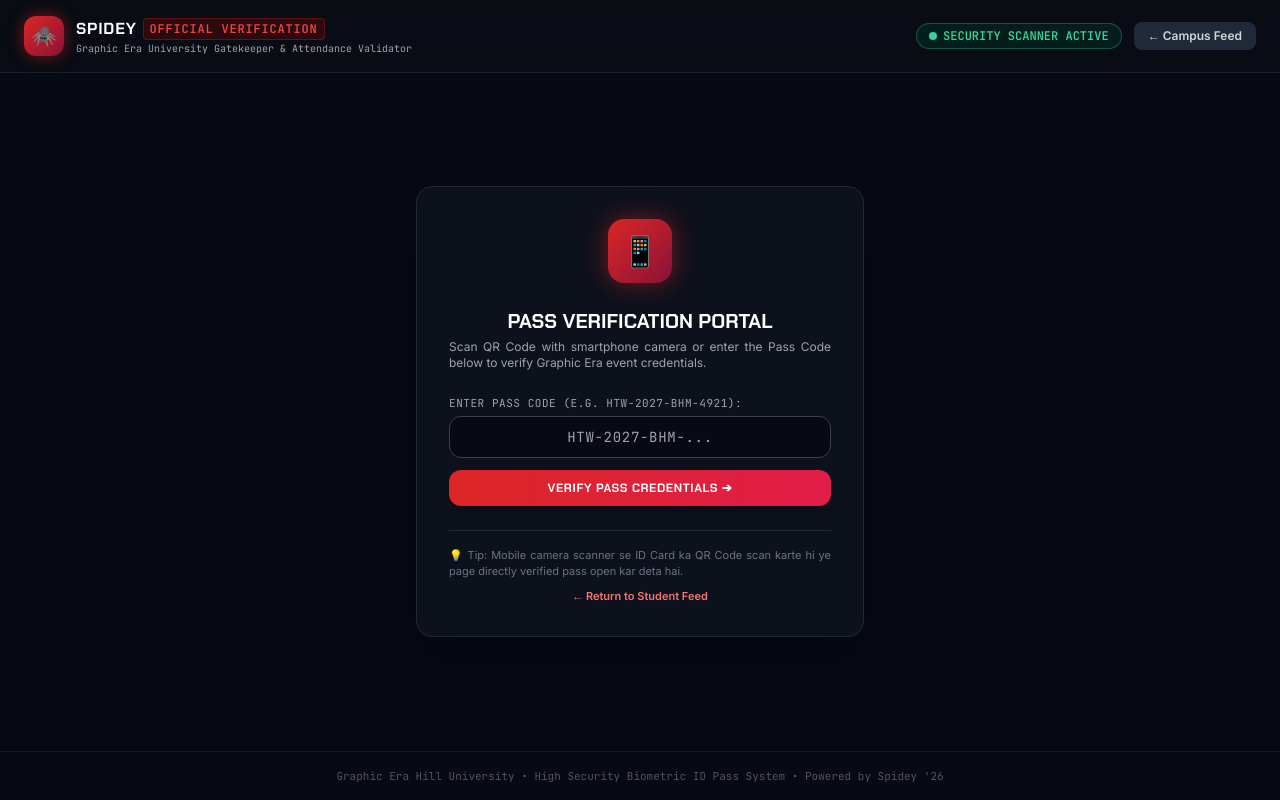
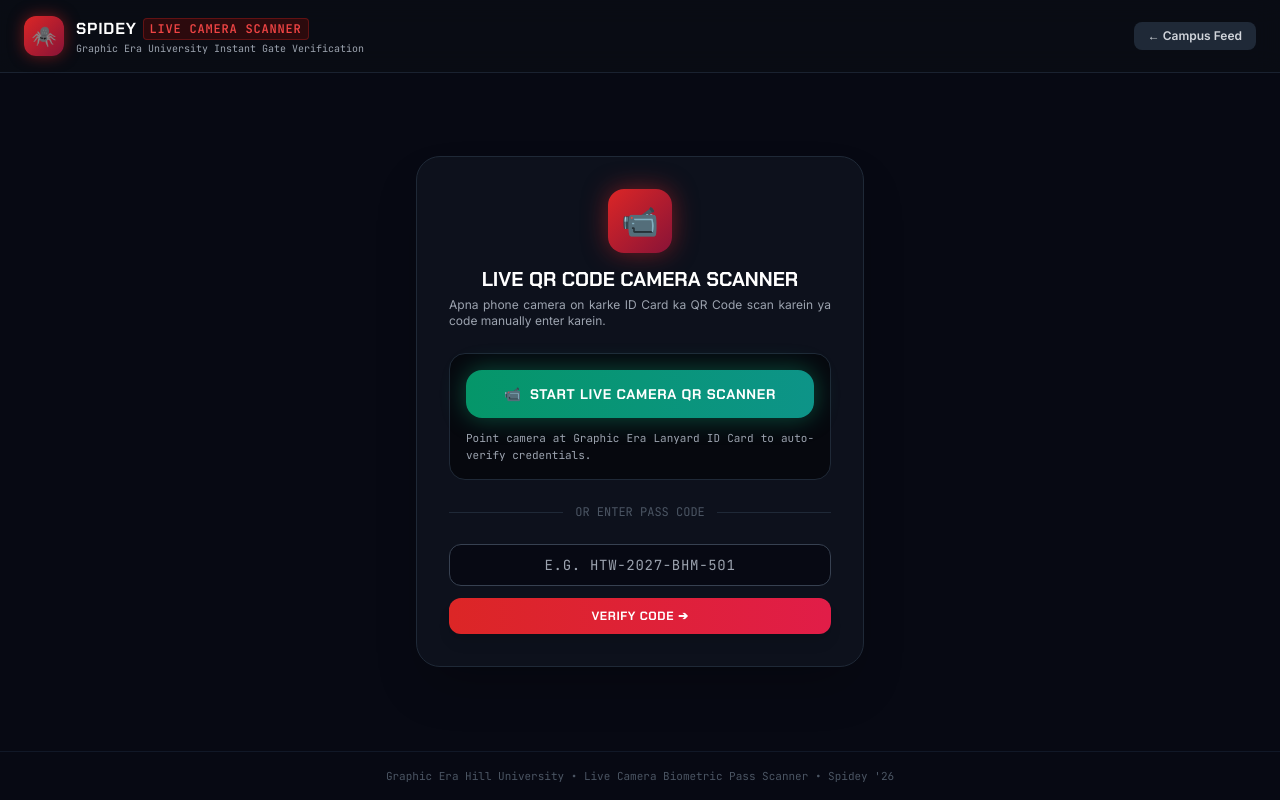
Before and after one commit to ujjwalchaudharyyy/SPIDEY, a React (Vite) app in the folder frontend/: page /verify in a window 1280 px wide. Built offline with nearby package versions, Linux system fonts and the light colour scheme.

Commit message:
feat: ultra smooth snake ID cascade and live camera QR code scanner with audio chime

```diff
--- a/frontend/package.json
+++ b/frontend/package.json
@@ -9,6 +9,7 @@
   },
   "dependencies": {
     "axios": "^1.6.2",
+    "html5-qrcode": "^2.3.8",
     "qrcode": "^1.5.4",
     "react": "^18.2.0",
     "react-dom": "^18.2.0",
--- a/frontend/src/pages/VerifyPass.jsx
+++ b/frontend/src/pages/VerifyPass.jsx
@@ -1,19 +1,46 @@
-import { useState, useEffect } from 'react'
+import { useState, useEffect, useRef } from 'react'
 import { useSearchParams, useParams, useNavigate, Link } from 'react-router-dom'
 import axios from 'axios'
+import { Html5Qrcode } from 'html5-qrcode'
+
+// Audio Chime on Successful Scan
+function playScanChime() {
+  try {
+    const ctx = new (window.AudioContext || window.webkitAudioContext)()
+    const osc = ctx.createOscillator()
+    const gain = ctx.createGain()
+    osc.type = 'sine'
+    osc.frequency.setValueAtTime(880, ctx.currentTime) // A5
+    osc.frequency.exponentialRampToValueAtTime(1320, ctx.currentTime + 0.12) // E6
+    gain.gain.setValueAtTime(0.3, ctx.currentTime)
+    gain.gain.exponentialRampToValueAtTime(0.01, ctx.currentTime + 0.2)
+    osc.connect(gain)
+    gain.connect(ctx.destination)
+    osc.start()
+    osc.stop(ctx.currentTime + 0.2)
+  } catch (e) {
+    // Audio context may require prior interaction
+  }
+}
 
 export default function VerifyPass() {
   const [searchParams] = useSearchParams()
   const routeParams = useParams()
   const navigate = useNavigate()
 
-  const [loading, setLoading] = useState(true)
+  const [loading, setLoading] = useState(false)
   const [verified, setVerified] = useState(false)
   const [passData, setPassData] = useState(null)
   const [checkedIn, setCheckedIn] = useState(false)
   const [checkInTime, setCheckInTime] = useState('')
   const [manualCode, setManualCode] = useState('')
   const [isMarkingCheckin, setIsMarkingCheckin] = useState(false)
+
+  // Camera Scanner States
+  const [isCameraActive, setIsCameraActive] = useState(false)
+  const [cameraError, setCameraError] = useState('')
+  const [cameraFacing, setCameraFacing] = useState('environment') // 'environment' (back) or 'user' (front)
+  const html5QrCodeRef = useRef(null)
 
   // Read query params or route param
   const queryCode = searchParams.get('code') || routeParams.code || ''
@@ -30,33 +57,26 @@
   const queryRole = searchParams.get('role') || ''
   const queryTrack = searchParams.get('track') || ''
 
-  useEffect(() => {
-    async function verifyTicket() {
+  // Function to load and verify a ticket code
+  const loadPassDetails = async (targetCode) => {
+    if (!targetCode || !targetCode.trim()) return
+
     setLoading(true)
+    const code = targetCode.trim().toUpperCase()
 
-      const targetCode = queryCode.trim()
-
-      if (!targetCode) {
-        setLoading(false)
-        setVerified(false)
-        return
-      }
-
-      // 1. First attempt to fetch from backend verification endpoint
+    // 1. First fetch from backend verification endpoint
     let backendPass = null
     try {
-        const res = await axios.get(`/api/events/verify/${encodeURIComponent(targetCode)}`)
+      const res = await axios.get(`/api/events/verify/${encodeURIComponent(code)}`)
       if (res.data?.verified && (res.data?.pass || res.data?.registration)) {
         backendPass = res.data.pass || res.data.registration
       }
-      } catch (err) {
-        // Safe fallback if offline
-      }
+    } catch (err) {}
 
-      // 2. Check local storage for pass data (including high-res photo dataURL)
+    // 2. Check local storage for pass data (including photo dataURL)
     let localPass = null
     try {
-        const storedPassStr = localStorage.getItem(`spider_verified_pass_${targetCode}`)
+      const storedPassStr = localStorage.getItem(`spider_verified_pass_${code}`)
       if (storedPassStr) {
         localPass = JSON.parse(storedPassStr)
       }
@@ -67,13 +87,13 @@
       try {
         const allRegs = JSON.parse(localStorage.getItem('spider_event_registrations') || '[]')
         for (const reg of allRegs) {
-            if (reg.ticket_code === targetCode) {
+          if ((reg.ticket_code || '').toUpperCase() === code) {
             localPass = reg
             break
           }
           if (Array.isArray(reg.attendees)) {
             const found = reg.attendees.find(
-                (a) => (a.ticketCode || '').toUpperCase() === targetCode.toUpperCase()
+              (a) => (a.ticketCode || '').toUpperCase() === code
             )
             if (found) {
               localPass = {
@@ -92,7 +112,7 @@
       } catch (err) {}
     }
 
-      // Merge and prioritize authentic student details
+    // Merge attendee details
     const studentName =
       backendPass?.student_name ||
       localPass?.name ||
@@ -138,14 +158,13 @@
       backendPass?.event_title ||
       localPass?.event_title ||
       queryEvent ||
-        "Graphite'26 Event"
+      "Graphite '26"
 
     const eventVenue =
       backendPass?.event_venue ||
       localPass?.event_venue ||
-        'Block C Auditorium'
+      'Auditorium Block C'
 
-      // Clean Event Time (no double "AM AM")
     let cleanTime = backendPass?.event_time || localPass?.event_time || queryTime || '10:30 AM'
     cleanTime = cleanTime.replace(/\b(AM|PM)\s+\1\b/gi, '$1').trim()
 
@@ -173,7 +192,6 @@
       queryTrack ||
       'General Track'
 
-      // Prioritize authentic uploaded photo
     const photo =
       backendPass?.photo_url ||
       localPass?.photoUrl ||
@@ -187,10 +205,13 @@
     if (isAlreadyCheckedIn) {
       setCheckedIn(true)
       setCheckInTime(backendPass?.checkin_time || 'Checked In')
+    } else {
+      setCheckedIn(false)
+      setCheckInTime('')
     }
 
     const merged = {
-        ticketCode: targetCode,
+      ticketCode: code,
       name: studentName,
       rollNo: rollNumber,
       email,
@@ -225,26 +246,113 @@
     setLoading(false)
   }
 
-    verifyTicket()
-  }, [
-    queryCode,
-    queryName,
-    queryRoll,
-    queryCampus,
-    queryDegree,
-    queryEvent,
-    queryTime,
-    queryDate,
-    queryTeam,
-    queryRole,
-    queryTrack,
-    queryEmail,
-    queryPhone
-  ])
+  // Load pass if queryCode exists on mount or URL change
+  useEffect(() => {
+    if (queryCode && queryCode.trim()) {
+      loadPassDetails(queryCode)
+    } else {
+      setVerified(false)
+      setPassData(null)
+      setLoading(false)
+    }
+  }, [queryCode])
+
+  // Start Live Camera Scanner
+  const startCamera = async (facing = cameraFacing) => {
+    setCameraError('')
+    setIsCameraActive(true)
+
+    // Stop existing instance if any
+    if (html5QrCodeRef.current) {
+      try {
+        await html5QrCodeRef.current.stop()
+      } catch (e) {}
+    }
+
+    setTimeout(async () => {
+      try {
+        const qrScannerId = 'qr-camera-feed'
+        const scannerElement = document.getElementById(qrScannerId)
+        if (!scannerElement) return
+
+        const qrCodeInstance = new Html5Qrcode(qrScannerId)
+        html5QrCodeRef.current = qrCodeInstance
+
+        await qrCodeInstance.start(
+          { facingMode: facing },
+          {
+            fps: 12,
+            qrbox: { width: 260, height: 260 }
+          },
+          async (decodedText) => {
+            // QR Code Successfully Scanned!
+            playScanChime()
+            let extractedCode = decodedText
+
+            try {
+              if (decodedText.includes('code=')) {
+                const urlObj = new URL(decodedText)
+                extractedCode = urlObj.searchParams.get('code') || decodedText
+              }
+            } catch (err) {}
+
+            // Stop Camera
+            try {
+              await qrCodeInstance.stop()
+            } catch (e) {}
+            setIsCameraActive(false)
+
+            // Navigate and load pass
+            navigate(`/verify?code=${encodeURIComponent(extractedCode)}`)
+          },
+          () => {
+            // Frame parse error (silent per-frame scan)
+          }
+        )
+      } catch (err) {
+        setCameraError(
+          'Camera access was denied or not available. Please allow camera permissions or enter the code manually.'
+        )
+        setIsCameraActive(false)
+      }
+    }, 150)
+  }
+
+  // Stop Live Camera Scanner
+  const stopCamera = async () => {
+    if (html5QrCodeRef.current) {
+      try {
+        await html5QrCodeRef.current.stop()
+      } catch (e) {}
+      html5QrCodeRef.current = null
+    }
+    setIsCameraActive(false)
+  }
+
+  // Switch between front and back camera
+  const switchCamera = () => {
+    const nextFacing = cameraFacing === 'environment' ? 'user' : 'environment'
+    setCameraFacing(nextFacing)
+    if (isCameraActive) {
+      startCamera(nextFacing)
+    }
+  }
+
+  // Clean up camera on component unmount
+  useEffect(() => {
+    return () => {
+      if (html5QrCodeRef.current) {
+        try {
+          html5QrCodeRef.current.stop()
+        } catch (e) {}
+      }
+    }
+  }, [])
 
   const handleManualSearch = (e) => {
     e.preventDefault()
     if (manualCode.trim()) {
+      stopCamera()
       navigate(`/verify?code=${encodeURIComponent(manualCode.trim().toUpperCase())}`)
     }
   }
@@ -265,33 +373,8 @@
 
     try {
       await axios.post(`/api/events/verify/${encodeURIComponent(passData.ticketCode)}/checkin`)
-    } catch (err) {
-      // Safe offline fallback
-    } finally {
+    } catch (err) {}
     setIsMarkingCheckin(false)
-    }
-  }
-
-  // Handle in-page photo upload if photo was missing
-  const handlePhotoUploadLocal = (e) => {
-    const file = e.target.files?.[0]
-    if (!file) return
-
-    const reader = new FileReader()
-    reader.onload = (ev) => {
-      const dataUrl = ev.target?.result
-      if (dataUrl && passData) {
-        const updated = { ...passData, photoUrl: dataUrl }
-        setPassData(updated)
-        try {
-          localStorage.setItem(
-            `spider_verified_pass_${passData.ticketCode}`,
-            JSON.stringify(updated)
-          )
-        } catch (err) {}
-      }
-    }
-    reader.readAsDataURL(file)
   }
 
   return (
@@ -306,20 +389,16 @@
             <div className="font-black text-base tracking-wider text-white uppercase flex items-center gap-1.5 font-chakra">
               <span>SPIDEY</span>
               <span className="text-red-500 font-mono text-xs px-1.5 py-0.5 rounded bg-red-950/60 border border-red-800/50">
-                OFFICIAL VERIFICATION
+                LIVE CAMERA SCANNER
               </span>
             </div>
             <p className="text-[10px] text-gray-400 font-mono">
-              Graphic Era University Gatekeeper &amp; Attendance Validator
+              Graphic Era University Instant Gate Verification
             </p>
           </div>
         </Link>
 
         <div className="flex items-center gap-3">
-          <span className="hidden sm:inline-flex items-center gap-1.5 px-3 py-1 rounded-full bg-emerald-950/60 border border-emerald-500/40 text-emerald-400 text-xs font-mono font-bold">
-            <span className="w-2 h-2 rounded-full bg-emerald-400 animate-pulse"></span>
-            SECURITY SCANNER ACTIVE
-          </span>
           <Link
             to="/feed"
             className="px-3.5 py-1.5 rounded-lg bg-gray-800 hover:bg-gray-700 text-gray-300 text-xs font-semibold transition"
@@ -339,8 +418,9 @@
             </p>
           </div>
         ) : verified && passData ? (
+          /* ─── Verified Pass Details Card ─── */
           <div className="w-full space-y-5 animate-fade-in">
-            {/* ─── Top Success Shield Banner ─── */}
+            {/* Top Success Shield Banner */}
             <div className="relative overflow-hidden rounded-3xl bg-gradient-to-b from-emerald-950/60 via-[#0B1510] to-[#080E0B] border-2 border-emerald-500/70 p-6 sm:p-8 shadow-[0_0_60px_rgba(16,185,129,0.3)] text-center">
               <div className="w-20 h-20 mx-auto rounded-full bg-gradient-to-tr from-emerald-600 to-teal-400 flex items-center justify-center text-4xl shadow-[0_0_35px_rgba(16,185,129,0.7)] mb-3">
                 🛡️
@@ -359,7 +439,7 @@
                 {passData.verifiedDate} at {passData.verifiedAt}
               </p>
 
-              {/* ─── Attendance Status & Gate Entry Card ─── */}
+              {/* Attendance Status & Gate Entry Card */}
               <div className="mt-5 pt-4 border-t border-emerald-900/50 flex flex-col sm:flex-row items-center justify-between gap-3 bg-black/40 p-3.5 rounded-2xl">
                 <div className="text-left">
                   <span className="text-[10px] font-mono uppercase tracking-widest text-gray-400 block">
@@ -410,11 +490,10 @@
               </div>
             </div>
 
-            {/* ─── Attendee Credentials Card with Exact Photo & Name ─── */}
+            {/* Attendee Credentials Card with Exact Photo & Name */}
             <div className="rounded-3xl bg-[#0D111C] border border-gray-800 p-6 sm:p-8 shadow-2xl space-y-6">
               {/* Photo & Name Section */}
               <div className="flex flex-col sm:flex-row items-center gap-6 pb-6 border-b border-gray-800">
-                {/* Generous Portrait Photo Frame (Faces are never cut!) */}
                 <div className="relative w-32 sm:w-36 h-40 sm:h-44 rounded-2xl overflow-hidden border-2 border-emerald-500 shadow-[0_0_30px_rgba(16,185,129,0.4)] bg-[#0A0D15] shrink-0">
                   {passData.photoUrl ? (
                     <img
@@ -426,17 +505,8 @@
                     <div className="w-full h-full flex flex-col items-center justify-center bg-gradient-to-b from-[#181D2C] to-[#0D101A] text-gray-400 p-2 text-center">
                       <span className="text-4xl mb-1">👤</span>
                       <span className="text-[10px] font-mono text-gray-400 uppercase font-semibold">
-                        No Photo
+                        Student Photo
                       </span>
-                      <label className="mt-2 text-[9px] bg-red-600 hover:bg-red-500 text-white px-2 py-1 rounded cursor-pointer transition">
-                        <span>Upload Photo</span>
-                        <input
-                          type="file"
-                          accept="image/*"
-                          className="hidden"
-                          onChange={handlePhotoUploadLocal}
-                        />
-                      </label>
                     </div>
                   )}
                   <div className="absolute bottom-0 inset-x-0 bg-emerald-600/90 text-[9px] text-white font-mono font-bold text-center py-0.5">
@@ -514,74 +584,127 @@
                   <span className="text-[11px] text-gray-400 font-mono block">{passData.phone}</span>
                 </div>
               </div>
-
-              {/* Security Seal & Digital Watermark */}
-              <div className="pt-3 border-t border-gray-800/80 flex flex-col sm:flex-row items-center justify-between gap-3 text-center sm:text-left">
-                <div>
-                  <span className="text-[9px] text-gray-500 uppercase tracking-widest font-mono block">
-                    GRAPHIC ERA HIGH-SECURITY TAMPER SEAL
-                  </span>
-                  <span className="text-xs font-mono text-gray-400">
-                    PASS-HASH: {btoa(passData.ticketCode + passData.rollNo).substring(0, 24)}... (AUTHENTIC)
-                  </span>
-                </div>
-                <div className="px-3 py-1.5 rounded-lg bg-gray-900 border border-gray-700 font-mono text-xs text-white tracking-widest">
-                  ||||| |||| || |||||
-                </div>
-              </div>
             </div>
 
-            {/* Quick Actions */}
+            {/* Quick Actions Bar */}
             <div className="flex flex-col sm:flex-row items-center justify-between gap-3 pt-2">
+              <button
+                type="button"
+                onClick={() => {
+                  setVerified(false)
+                  setPassData(null)
+                  setManualCode('')
+                  navigate('/verify')
+                  startCamera('environment')
+                }}
+                className="w-full sm:w-auto px-5 py-2.5 rounded-xl bg-gradient-to-r from-red-600 to-rose-600 hover:from-red-500 hover:to-rose-500 text-white text-xs font-bold flex items-center justify-center gap-2 transition cursor-pointer shadow-md"
+              >
+                <span>📹</span>
+                <span>Scan Next Student (Live Camera)</span>
+              </button>
+
               <button
                 type="button"
                 onClick={() => window.print()}
                 className="w-full sm:w-auto px-5 py-2.5 rounded-xl bg-gray-800 hover:bg-gray-700 text-gray-200 text-xs font-semibold flex items-center justify-center gap-2 transition cursor-pointer"
               >
                 <span>🖨️</span>
-                <span>Print Official Verification Slip</span>
-              </button>
-
-              <button
-                type="button"
-                onClick={() => {
-                  setVerified(false)
-                  setPassData(null)
-                  setManualCode('')
-                }}
-                className="w-full sm:w-auto px-5 py-2.5 rounded-xl bg-red-600 hover:bg-red-500 text-white text-xs font-bold flex items-center justify-center gap-2 transition cursor-pointer shadow-md"
-              >
-                <span>🔍</span>
-                <span>Scan Another Pass</span>
+                <span>Print Official Slip</span>
               </button>
             </div>
           </div>
         ) : (
-          /* Manual Pass Lookup Form */
-          <div className="w-full max-w-md bg-[#0D111C] border border-gray-800 rounded-2xl p-6 sm:p-8 shadow-2xl text-center space-y-6">
-            <div className="w-16 h-16 mx-auto rounded-2xl bg-gradient-to-br from-red-600 to-rose-900 flex items-center justify-center text-3xl shadow-[0_0_25px_rgba(220,38,38,0.5)]">
-              📱
+          /* ─── LIVE CAMERA SCANNER & PORTAL VIEW ─── */
+          <div className="w-full max-w-md bg-[#0D111C] border border-gray-800 rounded-3xl p-6 sm:p-8 shadow-2xl space-y-6 text-center">
+            {/* Header */}
+            <div>
+              <div className="w-16 h-16 mx-auto rounded-2xl bg-gradient-to-br from-red-600 to-rose-900 flex items-center justify-center text-3xl shadow-[0_0_25px_rgba(220,38,38,0.5)] mb-3">
+                📹
               </div>
-
-            <div>
               <h2 className="text-xl font-bold text-white uppercase font-chakra">
-                Pass Verification Portal
+                Live QR Code Camera Scanner
               </h2>
               <p className="text-xs text-gray-400 mt-1">
-                Scan QR Code with smartphone camera or enter the Pass Code below to verify Graphic Era event credentials.
+                Apna phone camera on karke ID Card ka QR Code scan karein ya code manually enter karein.
               </p>
             </div>
 
+            {/* Camera Viewport or Start Trigger */}
+            <div className="space-y-3">
+              {isCameraActive ? (
+                <div className="space-y-2">
+                  <div className="relative w-full aspect-square max-w-[300px] mx-auto rounded-2xl overflow-hidden border-2 border-emerald-500 shadow-[0_0_30px_rgba(16,185,129,0.3)] bg-black">
+                    {/* The Html5Qrcode video container */}
+                    <div id="qr-camera-feed" className="w-full h-full" />
+                    {/* Live Laser Scan Sweep Line */}
+                    <div className="animate-scan-line pointer-events-none" />
+                    {/* Target Reticle Overlay */}
+                    <div className="absolute inset-8 border border-emerald-400/40 rounded-xl pointer-events-none flex items-center justify-center">
+                      <span className="text-[10px] font-mono text-emerald-400 font-bold bg-black/60 px-2 py-0.5 rounded backdrop-blur-sm">
+                        AIM AT QR CODE
+                      </span>
+                    </div>
+                  </div>
+
+                  {/* Camera Controls */}
+                  <div className="flex items-center justify-center gap-2 pt-1">
+                    <button
+                      type="button"
+                      onClick={switchCamera}
+                      className="px-3.5 py-1.5 rounded-xl bg-gray-800 hover:bg-gray-700 text-gray-200 text-xs font-semibold flex items-center gap-1.5 transition cursor-pointer"
+                    >
+                      <span>🔄</span>
+                      <span>Flip Camera</span>
+                    </button>
+                    <button
+                      type="button"
+                      onClick={stopCamera}
+                      className="px-3.5 py-1.5 rounded-xl bg-red-950/80 hover:bg-red-900 text-red-300 border border-red-500/50 text-xs font-semibold flex items-center gap-1.5 transition cursor-pointer"
+                    >
+                      <span>⏹</span>
+                      <span>Stop Camera</span>
+                    </button>
+                  </div>
+                </div>
+              ) : (
+                <div className="p-4 rounded-2xl bg-black/50 border border-gray-800 space-y-3">
+                  <button
+                    type="button"
+                    onClick={() => startCamera('environment')}
+                    className="w-full py-3.5 rounded-2xl bg-gradient-to-r from-emerald-600 to-teal-600 hover:from-emerald-500 hover:to-teal-500 text-white font-bold text-sm shadow-[0_0_25px_rgba(16,185,129,0.4)] transition active:scale-95 cursor-pointer flex items-center justify-center gap-2 uppercase tracking-wider font-chakra"
+                  >
+                    <span>📹</span>
+                    <span>Start Live Camera QR Scanner</span>
+                  </button>
+
+                  <p className="text-[11px] text-gray-400 font-mono">
+                    Point camera at Graphic Era Lanyard ID Card to auto-verify credentials.
+                  </p>
+                </div>
+              )}
+
+              {cameraError && (
+                <div className="p-3 rounded-xl bg-red-950/80 border border-red-500/50 text-red-200 text-xs">
+                  {cameraError}
+                </div>
+              )}
+            </div>
+
+            {/* Divider */}
+            <div className="flex items-center gap-3 text-gray-600 text-xs font-mono">
+              <div className="flex-1 h-px bg-gray-800" />
+              <span>OR ENTER PASS CODE</span>
+              <div className="flex-1 h-px bg-gray-800" />
+            </div>
+
+            {/* Manual Code Input Form */}
             <form onSubmit={handleManualSearch} className="space-y-3">
               <div>
-                <label className="block text-[11px] font-mono text-gray-400 text-left mb-1 uppercase tracking-wider">
-                  Enter Pass Code (e.g. HTW-2027-BHM-4921):
-                </label>
                 <input
                   type="text"
                   value={manualCode}
                   onChange={(e) => setManualCode(e.target.value)}
-                  placeholder="HTW-2027-BHM-..."
+                  placeholder="e.g. HTW-2027-BHM-501"
                   className="w-full px-4 py-2.5 rounded-xl bg-[#070913] border border-gray-700 focus:border-red-500 focus:outline-none text-white font-mono text-center text-sm uppercase tracking-wider"
                   required
                 />
@@ -591,23 +714,16 @@
                 type="submit"
                 className="w-full py-2.5 rounded-xl bg-gradient-to-r from-red-600 to-rose-600 hover:from-red-500 hover:to-rose-500 text-white font-bold text-xs shadow-lg transition active:scale-95 cursor-pointer uppercase tracking-wider font-chakra"
               >
-                Verify Pass Credentials ➔
+                Verify Code ➔
               </button>
             </form>
-
-            <div className="pt-4 border-t border-gray-800 text-[11px] text-gray-500 space-y-2">
-              <p>💡 Tip: Mobile camera scanner se ID Card ka QR Code scan karte hi ye page directly verified pass open kar deta hai.</p>
-              <Link to="/feed" className="text-red-400 hover:underline block font-semibold">
-                ← Return to Student Feed
-              </Link>
-            </div>
           </div>
         )}
       </main>
 
       {/* Footer */}
       <footer className="py-4 border-t border-gray-900 text-center text-[11px] text-gray-600 font-mono">
-        Graphic Era Hill University • High Security Biometric ID Pass System • Powered by Spidey '26
+        Graphic Era Hill University • Live Camera Biometric Pass Scanner • Spidey '26
       </footer>
     </div>
   )
```
Also changed, not shown: frontend/src/components/EventRegistrationModal.jsx (+9 -3 lines), 1 other file (tests, documents, lock files or other folders). Lines whose indentation alone changed are shown as unchanged.
